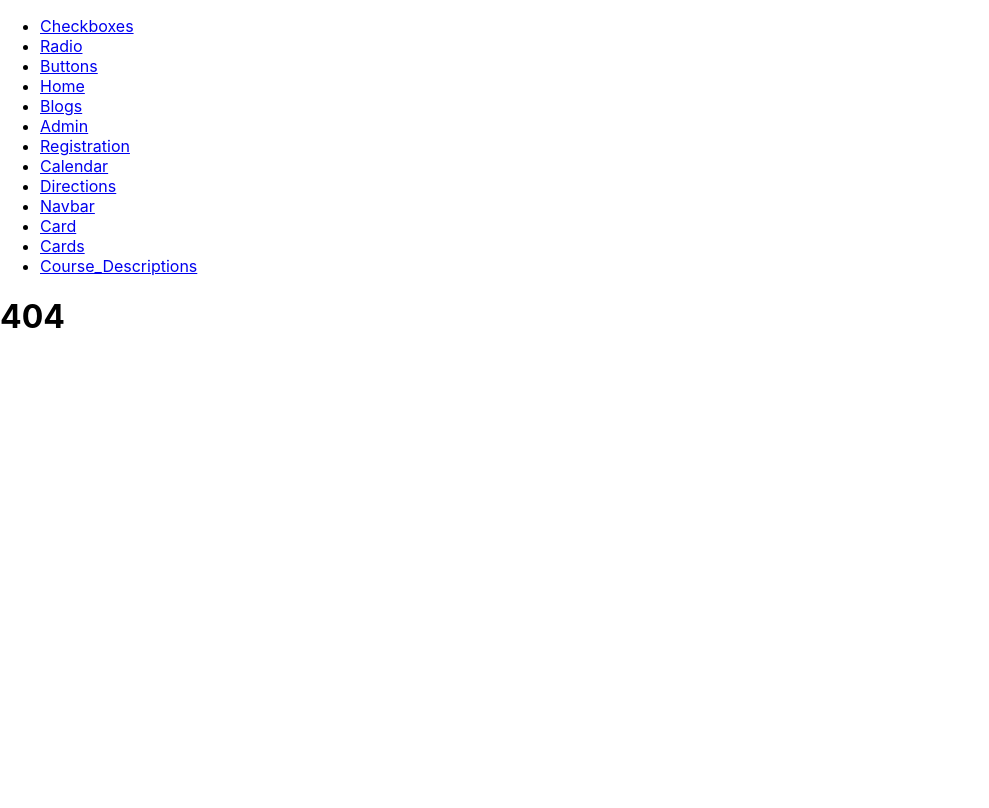
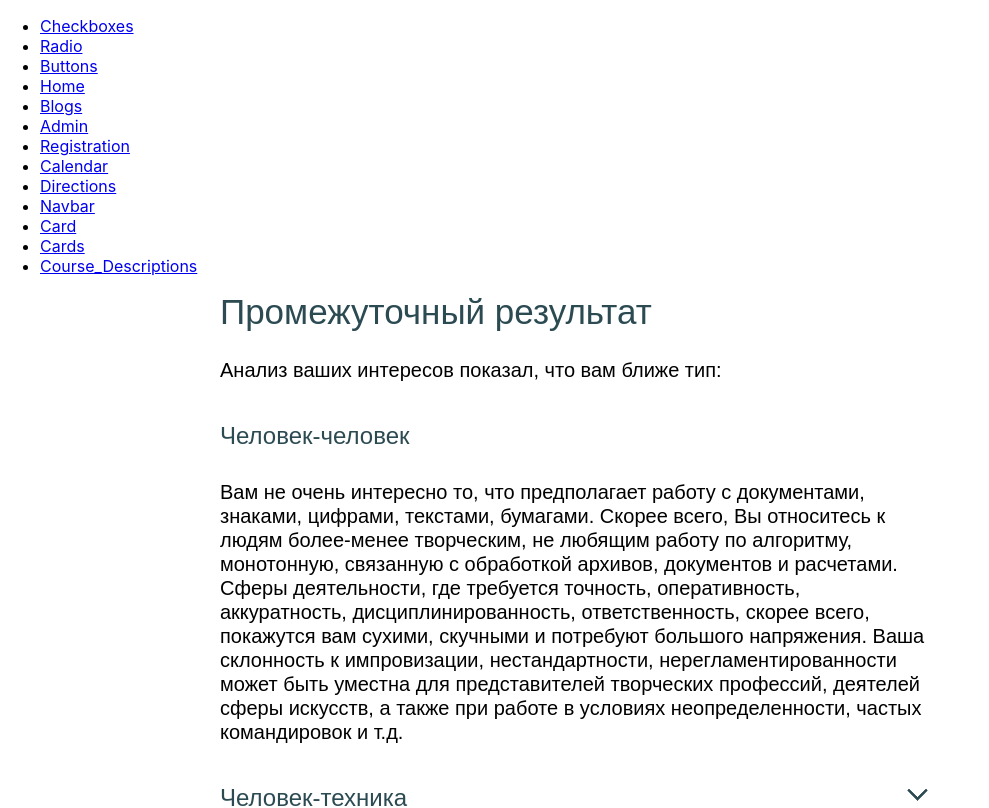
Before and after one commit to leenwood/frontend-app, a React (Create React App) app: page /res in a window 1280 px wide. Before the commit this address had no page. Shown: the top 808 px of the page, without its empty margins (0-989 px from the left). Built offline with nearby package versions, Linux system fonts and the light colour scheme.

Commit message:
Сделал список в промежуточном результате

```diff
--- a/src/App.js
+++ b/src/App.js
@@ -14,6 +14,8 @@ import Card from "./pages/ui-elements/card/Card.jsx";
 import Cards from "./pages/cards/Сards"
 import Navbar from "./pages/ui-elements/navbar/Navbar";
 import CourseDescription from "./pages/course-description/course-description";
+import intermediateResult from "./pages/results/intermediate-result/intermediate-result";
+import IntermediateResult from "./pages/results/intermediate-result/intermediate-result";
 
 
 function App() {
@@ -32,6 +34,8 @@ function App() {
                     <Route path="*" element={<NoPage/>}/>
                     <Route path="nav" element={<Navbar/>}></Route>
                     <Route path="card" element={<Card name="Программирование на Python" card_name="card_python"/>}/>
+
+                    <Route path="res" element={<IntermediateResult/>}/>
                 </Route>
                 <Route path="registration" element={<Registration/>} />
                 <Route path='calendar' element={<Calendar/>} />
--- /dev/null
+++ b/src/pages/results/font-styles.module.css
@@ -0,0 +1,21 @@
+.header {
+    font-weight: 500;
+    font-size: 35px;
+    color: var(--base-hovered-color);
+    font-family: "Montserrat", sans-serif;
+}
+
+.secondaryHeader {
+    color: var(--base-hovered-color);
+    font-weight: 500;
+    font-size: 24px;
+    font-family: "Montserrat", sans-serif;
+}
+
+.default {
+    font-weight: 400;
+    font-family: "Montserrat", sans-serif;
+    font-size: 20px;
+    color: var(--additional-black-color);
+    line-height: 24px;
+}
--- /dev/null
+++ b/src/pages/results/intermediate-result/intermediate-result.jsx
@@ -0,0 +1,22 @@
+import styles from './intermediate-result.module.css';
+import fontStyles from '../font-styles.module.css';
+import TypesList from "./types-list/types-list";
+
+const IntermediateResult = (props) => {
+    return (
+        <>
+            <main className={styles.main}>
+                <div className={styles.resultWrapper}>
+                    <h1 className={fontStyles.header}>Промежуточный результат</h1>
+                    <p className={fontStyles.default}>Анализ ваших интересов показал, что вам ближе тип:</p>
+                    <TypesList/>
+                </div>
+                <div className={styles.chartWrapper}>
+
+                </div>
+            </main>
+        </>
+    )
+};
+
+export default IntermediateResult;
--- /dev/null
+++ b/src/pages/results/intermediate-result/intermediate-result.module.css
@@ -0,0 +1,26 @@
+.main {
+    max-width: 100%;
+    margin: 0 220px;
+    padding: 0;
+    display: flex;
+    flex-direction: row;
+    flex-wrap: nowrap;
+}
+
+.resultWrapper {
+    max-width: 710px;
+}
+
+.chartWrapper {
+
+}
+
+.main h1 {
+    padding: 0;
+    margin: 0 0 26px;
+}
+
+.main p {
+    padding: 0;
+    margin: 0 0 40px;
+}
--- /dev/null
+++ b/src/pages/results/intermediate-result/types-list/types-list-item/types-list-item.jsx
@@ -0,0 +1,35 @@
+import styles from './types-list-item.module.css';
+import fontStyles from '../../../font-styles.module.css';
+import { useState } from 'react';
+
+const TypesListItem = (props) => {
+    const [isOpen, setIsOpen] = useState(false);
+
+    // props.isRecommended
+    //     ? `${styles.open} ${styles.recommended}`
+    //     : isOpen
+    //         ? styles.open
+    //         : ''
+
+    return (
+        // <li className={`${styles.listItem}
+        //                 ${isOpen ? styles.open : ''}
+        //                 ${props.isRecommended ? styles.recommended : ''}`}>
+        <li className={`${styles.listItem}
+                        ${props.isRecommended
+                            ? `${styles.open} ${styles.recommended}`
+                            : isOpen
+                                ? styles.open
+                                : ''}`}>
+            <header className={styles.header}>
+                <h2 className={fontStyles.secondaryHeader}>{props.header}</h2>
+                <div className={styles.openBtnWrapper}>
+                    <span onClick={() => {setIsOpen(!isOpen)}}></span>
+                </div>
+            </header>
+            <p className={fontStyles.default}>{props.description}</p>
+        </li>
+    )
+};
+
+export default TypesListItem;
--- /dev/null
+++ b/src/pages/results/intermediate-result/types-list/types-list-item/types-list-item.module.css
@@ -0,0 +1,75 @@
+.listItem {
+    margin: 0 0 40px;
+    width: 710px;
+    padding: 0 0 10px;
+    border-bottom: 2px solid #2B4A52;
+}
+
+.listItem h2 {
+    padding: 0;
+    margin: 0;
+}
+
+.listItem p {
+    display: none;
+    margin-bottom: 10px;
+}
+
+.listItem.open {
+    padding: 0;
+}
+
+.listItem.open .header {
+    padding-bottom: 0;
+    margin-bottom: 30px;
+}
+
+.listItem.open p {
+    display: block;
+}
+
+.listItem.open .header span {
+    transform: rotate(225deg);
+    transition: transform 500ms ease;
+    top: -5px;
+}
+
+.openBtnWrapper {
+    position: relative;
+}
+
+.header {
+    display: flex;
+    align-items: center;
+    justify-content: space-between;
+    margin: 0;
+}
+
+.header span {
+    position: absolute;
+    top: -15px;
+    left: -20px;
+    box-sizing: border-box;
+    display: block;
+    width: 15px;
+    height: 15px;
+    border: 3px solid #2B4A52;
+    transform: rotate(45deg);
+    transition: transform 500ms ease;
+    border-left: none;
+    border-top: none;
+    border-radius: 1px;
+    cursor: pointer;
+}
+
+.listItem.recommended {
+    border: none;
+}
+
+.listItem.recommended span, .listItem.recommended .openBtnWrapper{
+    display: none;
+}
+
+.listItem.recommended p {
+    display: block;
+}
--- /dev/null
+++ b/src/pages/results/intermediate-result/types-list/types-list.jsx
@@ -0,0 +1,28 @@
+import styles from './types-list.module.css';
+import TypesListItem from "./types-list-item/types-list-item";
+
+const TypesList = (props) => {
+    return (
+        <ul className={styles.list}>
+            <TypesListItem header='Человек-человек'
+                           description='Вам не очень интересно то, что предполагает работу с документами, знаками, цифрами, текстами, бумагами.
+                           Скорее всего, Вы относитесь к людям более-менее творческим, не любящим работу по алгоритму, монотонную,
+                           связанную с обработкой архивов, документов и расчетами. Сферы деятельности, где требуется точность,
+                           оперативность, аккуратность, дисциплинированность, ответственность, скорее всего, покажутся вам сухими, скучными и
+                           потребуют большого напряжения. Ваша склонность к импровизации, нестандартности, нерегламентированности может быть уместна
+                           для представителей творческих профессий, деятелей сферы искусств, а также при работе в условиях неопределенности,
+                           частых командировок и т.д.'
+                           isRecommended={true}/>
+            <TypesListItem header='Человек-техника'
+                           description='Описание человека-техника'/>
+            <TypesListItem header='Человек-знаковая система'
+                           description='Описание человека-знаковая система'/>
+            <TypesListItem header='Человек-природа'
+                           description='Вы показали повышенный интерес к знаковым системам – это условные знаки, цифры, коды, естественные и искусственные языки. Вы могли бы связать свою профессиональную деятельность с непосредственным отношением к самой развитой и всеохватывающей системе знаков – языку, работая со словами, книгами и текстами. Способность преобразовывать область реального производства в область чисел позволяет присвоить всему количественную меру либо провести научные исследования в области химии или биологии, пытаясь добыть необходимую информацию об окружающей среде. Для выполнения профессиональных задач необходимо обладать такими качествами как: терпение, организованность, аккуратность, а так же уметь принимать нестандартные решения для достижения результатов. Кроме того, при наличии других более выраженных интересов, работа со знаковыми системами может быть лишь частью другой, основной профессии или деятельности, направленной на системы условных знаков и схематические отображения объектов.'/>
+            <TypesListItem header='Человек-художественный образ'
+                           description='Описание человека-художественный образ'/>
+        </ul>
+    )
+};
+
+export default TypesList;
--- /dev/null
+++ b/src/pages/results/intermediate-result/types-list/types-list.module.css
@@ -0,0 +1,5 @@
+.list {
+    list-style: none;
+    margin: 0;
+    padding: 0;
+}
```
